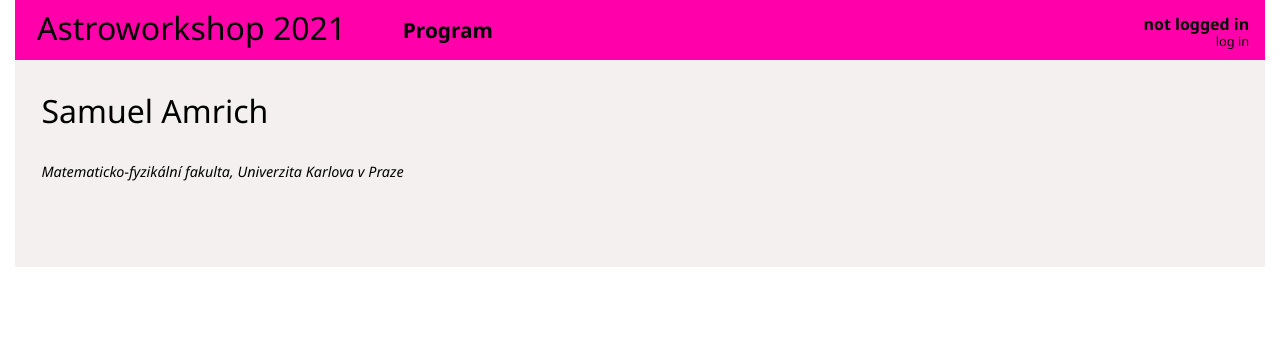
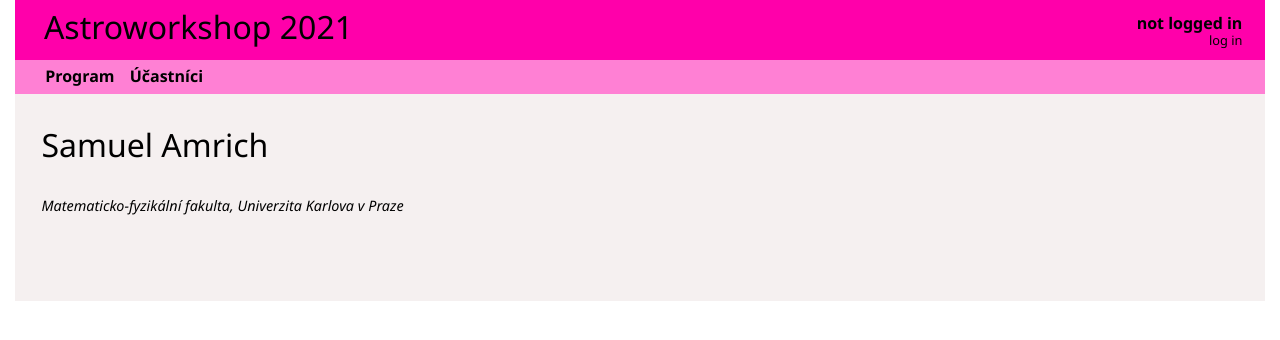
Before and after one commit to sesquideus/astroworkshop, a Django app: a page that uses core/templates/core/header.html in a window 1280 px wide. Shown: the top 340 px of the page. Run offline with Django 3.2, Linux system fonts and the light colour scheme; data comes from the database, SQL or seed files in the repository; both versions use the stored data as it was after the commit.

Commit message:
Fixed CSS, added list of participants

```diff
--- a/core/admin.py
+++ b/core/admin.py
@@ -42,7 +42,11 @@ class SlotAdmin(admin.ModelAdmin):
     people_count.short_description = "Author count"
 
     def end(self, obj):
-        return obj.start + datetime.timedelta(minutes=obj.duration)
+        if obj.start is None or obj.duration is None:
+            return None
+        else:
+            return obj.start + datetime.timedelta(minutes=obj.duration)
+
     end.short_description = "End"
 
     def people(self, obj):
--- a/core/templates/core/header.html
+++ b/core/templates/core/header.html
@@ -2,9 +2,6 @@
     <div class="title">
         <h1>Astroworkshop 2021</h1>
     </div>
-    <ul>
-        <li><a href="{% url 'programme' year=2021 %}">Program</a></li>
-    </ul>
 
     <div class="login-status">
         {% if request.user.is_authenticated %}
@@ -15,5 +12,10 @@
             <a href="{% url 'login' %}">log in</a>
         {% endif %}
     </div>
-
 </div>
+<div class="menu">
+    <ul>
+        <li><a href="{% url 'programme' year=2021 %}">Program</a></li>
+        <li><a href="{% url 'participants' year=2021 %}">Účastníci</a></li>
+    </ul>
+</div>
--- a/core/urls.py
+++ b/core/urls.py
@@ -6,6 +6,7 @@ from .views import talks, participant
 urlpatterns = [
     path('', talks.ProgrammeView.as_view(), name='default'),
     path('<int:year>/', talks.ProgrammeView.as_view(), name='programme'),
+    path('<int:year>/participants', participant.ListView.as_view(), name='participants'),
     path('talk/<int:id>/', talks.SlotView.as_view(), name='slot'),
 
     path('participant/<slug:username>/', participant.ParticipantView.as_view(), name='account'),
--- a/core/views/participant.py
+++ b/core/views/participant.py
@@ -2,6 +2,12 @@ import django
 from datetime import timedelta
 
 from core.models import Participant
+
+
+class ListView(django.views.generic.ListView):
+    model = Participant
+    context_object_name = 'participants'
+    template_name = 'core/list-participants.html'
 
 
 class ParticipantView(django.views.generic.DetailView):
--- a/static/css/main.css
+++ b/static/css/main.css
@@ -11,7 +11,7 @@ body {
 
 div.header {
     height: 16mm;
-    padding: 12px;
+    padding: 3mm 5mm;
     background-color: hsl(320, 100%, 50%);
 }
 
@@ -23,29 +23,13 @@ div.header div.title {
 
 div.header h1 {
     margin: 0px 10px;
+    white-space: nowrap;
 }
 
-div.header ul {
-    height: 100%;
-    display: block;
-    float: left;
-    padding: 8px;
-    list-style-type: none;
-    list-style-position: outside;
-}
-
-div.header ul li {
-    display: block;
-    width: auto;
-    height: 100%;
-    float: left;
-    vertical-align: baseline;
-}
-
-div.header a {
+div.header a, div.menu a {
     text-decoration: none;
     font-weight: bold;
-    font-size: 130%;
+    font-size: 100%;
     color: black;
 }
 
@@ -72,6 +56,31 @@ div.header div.login-status a.username {
     display: block;
     font-size: 100%;
 }
+
+div.menu {
+    width: 100%;
+    height: 9mm;
+    background-color: hsl(320, 100%, 75%);
+}
+
+
+div.menu ul {
+    display: block;
+    padding: 2mm 6mm;
+    height: 100%;
+    list-style-type: none;
+    list-style-position: outside;
+}
+
+div.menu ul li {
+    display: block;
+    width: auto;
+    height: 100%;
+    float: left;
+    padding: 0mm 2mm;
+    vertical-align: baseline;
+}
+
 
 div.entire {
     margin: auto;
```
Also changed, not shown: core/templates/core/list-participants.html (added, +24 -0 lines), db.sqlite3.
